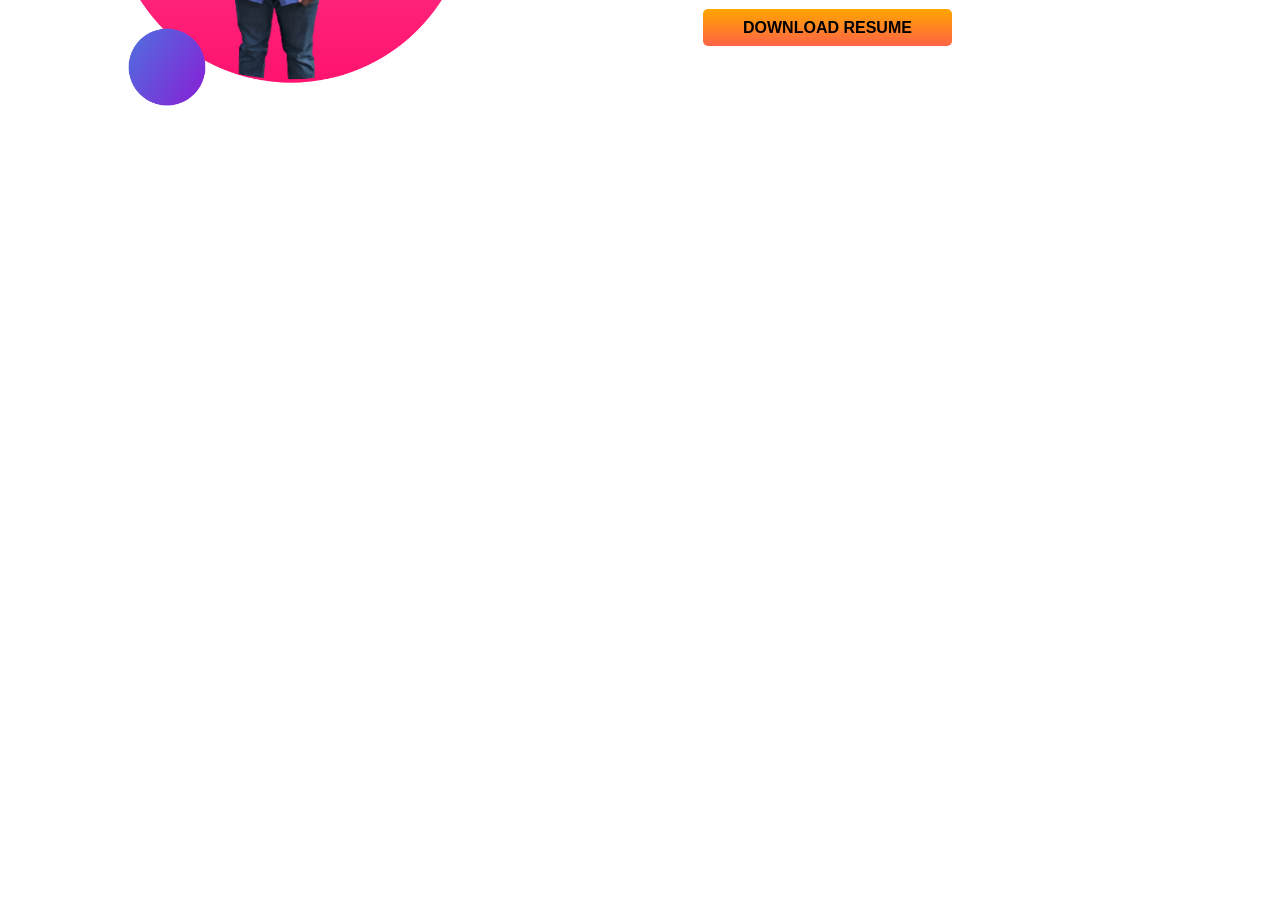
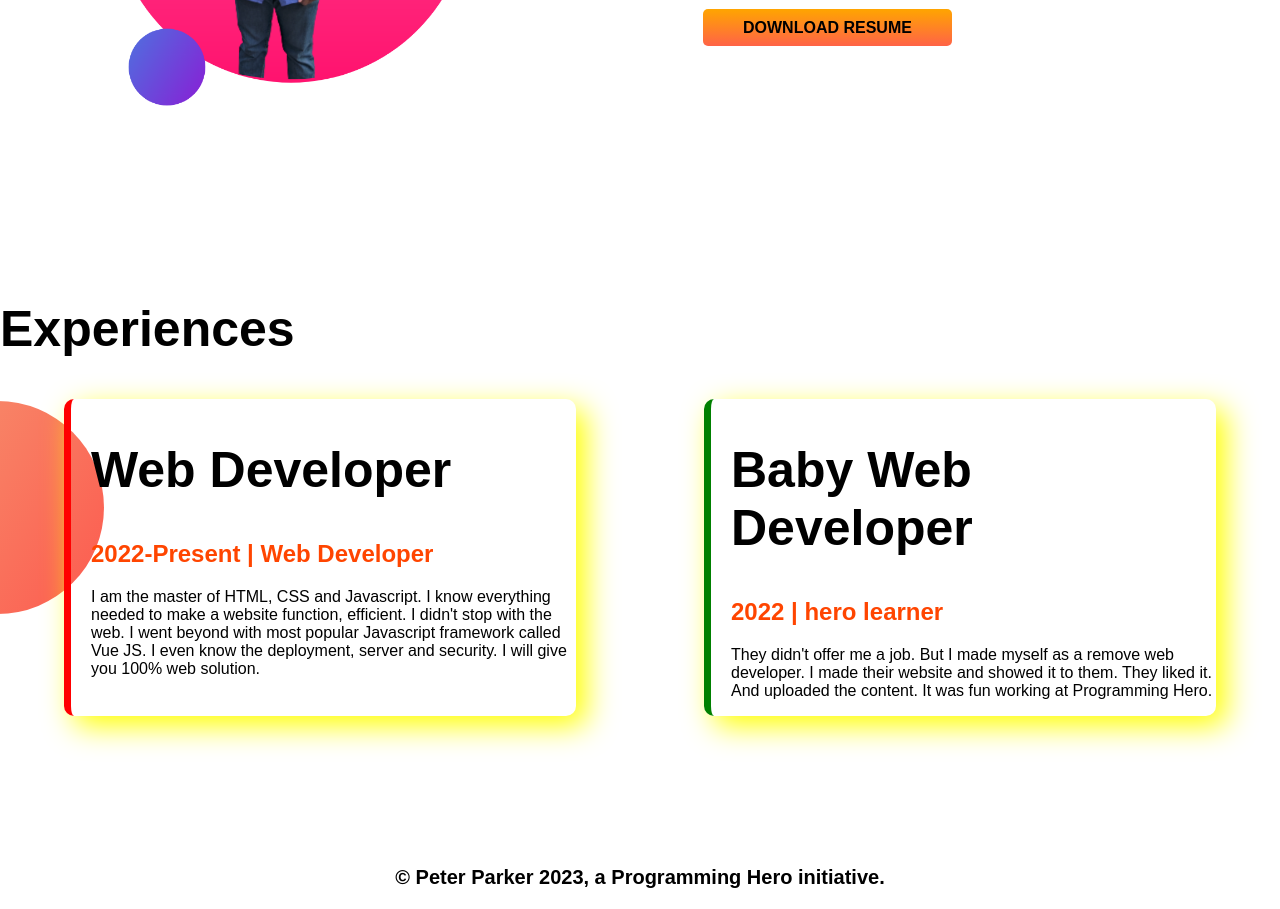
Before and after one commit to kazirimon1/developer-portfolio, a plain HTML site: page index.html in a window 1280 px wide. Shown: the part 943-1852 px from the top of the page. Before the commit the page ends 1243 px from the top, so only its background shows below. Drawn offline with Linux system fonts and the light colour scheme; a web font is replaced by a local one.

Commit message:
style border and added footer

```diff
--- a/index.html
+++ b/index.html
@@ -11,7 +11,7 @@
     <link rel="stylesheet" href="style.css">
 </head>
 <body>
-   <section class="top-bennar">
+   <section class="top-bennar flexiable-container">
     <div class="half">
         <h1>Welcome To</h1>
         <h1><span class="color">Kazi Rimon</span> World!</h1>
@@ -24,7 +24,7 @@
             <img src="images/my-bg.png" alt="">
         </div>
    </section>
-   <section class="dream">
+   <section class="dream flexiable-container ">
     <div class="half">
         <img src="images/my-bggggg.png" alt="">
     </div>
@@ -33,9 +33,26 @@
         <h2>Build Climber and Train Stopper</h2>
         <p>You might saw me jumping, climbing buildings, and stopping trains. But nobody pays me a dime for that work. That's why I am learning and mastering web development. I will not stop until I become the Web Development Hero.</p><BR></BR>
         <a class="link-button" target="_blank"href="https://web.programming-hero.com/">DOWNLOAD RESUME</a>
-
     </div>
    </section>
+   <section class="exprence">
+         <h1>Experiences</h1>
+            <div class="flexiable-container">
+                <div id="web-developer" class="exprence-item">
+                    <h1>Web Developer</h1>
+                    <h2 class="color">2022-Present | Web Developer</h2>
+                    <p>I am the master of HTML, CSS and Javascript. I know everything needed to make a website function, efficient. I didn't stop with the web. I went beyond with most popular Javascript framework called Vue JS. I even know the deployment, server and security. I will give you 100% web solution.</p>
+               </div>
+               <div id="Baby-web-developer" class="exprence-item">
+                   <h1>Baby Web Developer</h1>
+                   <h2 class="color">2022 | hero learner</h2>
+                   <p>They didn't offer me a job. But I made myself as a remove web developer. I made their website and showed it to them. They liked it. And uploaded the content. It was fun working at Programming Hero.</p>
+               </div>
+            </div>
+   </section>
+   <footer>
+        <p>© Peter Parker 2023, a Programming Hero initiative.</p>
+   </footer>
 
 </body>
 </html>
--- a/style.css
+++ b/style.css
@@ -9,7 +9,7 @@
 .color{
     color: orangered;
 }
-section{
+.flexiable-container{
     display: flex;
     margin-bottom: 150px;
 }
@@ -38,3 +38,28 @@
     background-position-x: right;
     padding: 40px 10px;
 }
+.exprence{
+    background-image: url(images/exp-bg.png);
+    background-repeat: no-repeat;
+    background-position: left;
+}
+.exprence-item{
+    width: 40%;
+    margin-right: 5%;
+    margin-left: 5%;
+    padding-left: 20px;
+    border-radius: 10px;
+    box-shadow: 10px 10px 30px yellow;
+}
+#web-developer{
+    border-left: 7px solid red;
+}
+#Baby-web-developer{
+    border-left: 7px solid green;
+}
+
+footer P{
+    text-align: center;
+    font-weight: 800;
+    font-size: 20px;
+}
```
